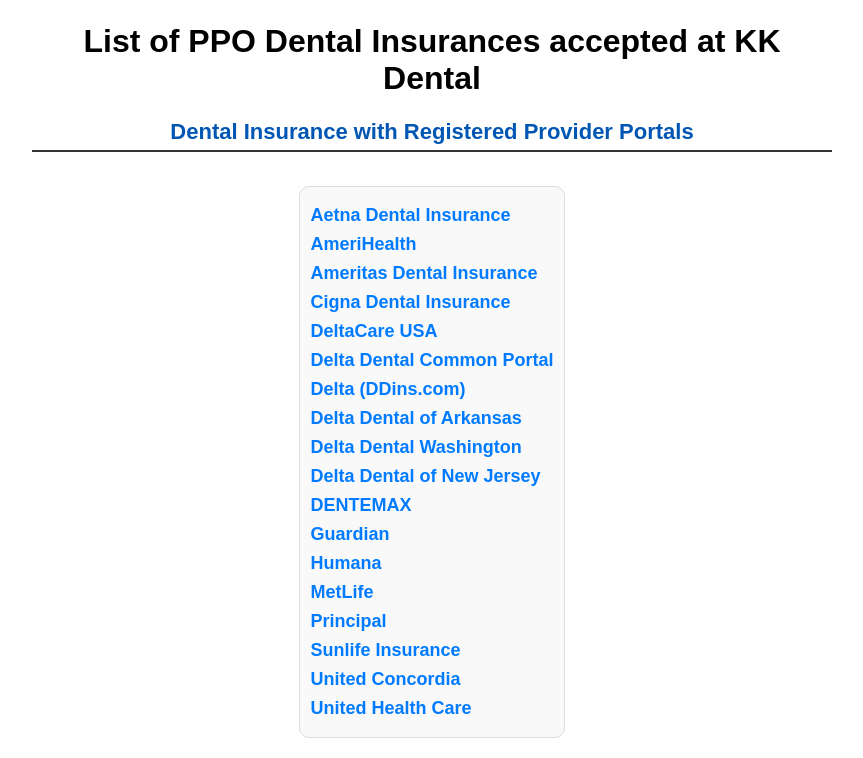
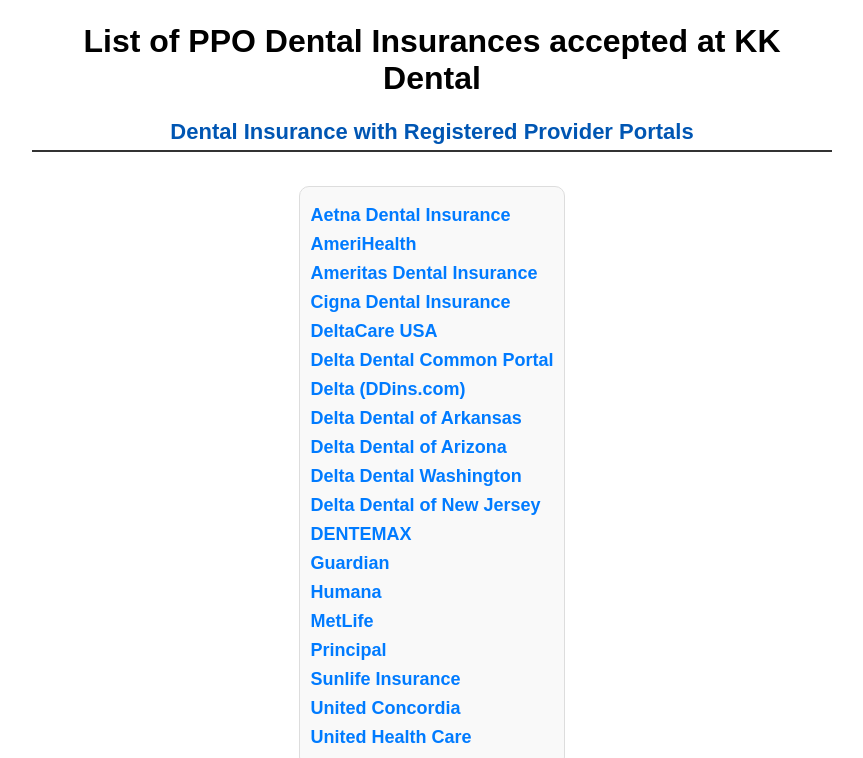
Before and after one commit to drkkdds/Dental-Insurance-bookmarks, a plain HTML site: page index.html in a window 1280 px wide. Shown: the part 342-1100 px from the top of the page, without its empty margins (208-1071 px from the left). Drawn offline with Linux system fonts and the light colour scheme.

Commit message:
Update index.html

```diff
--- a/index.html
+++ b/index.html
@@ -60,6 +60,7 @@
                 <li style="margin: 8px 0; font-size: 16px;"><a href="https://www.deltadental.com/" target="_blank">Delta Dental Common Portal</a></li>
                 <li style="margin: 8px 0; font-size: 16px;"><a href="https://www.deltadentalins.com/RSO/common/signon.jsp" target="_blank">Delta (DDins.com)</a></li>
                 <li style="margin: 8px 0; font-size: 16px;"><a href="https://my.deltadentalar.com/sign-in?mode=1" target="_blank">Delta Dental of Arkansas</a></li>
+                <li style="margin: 8px 0; font-size: 16px;"><a href="https://www.deltadentalaz.com/portals/" target="_blank">Delta Dental of Arizona</a></li>
                  <li style="margin: 8px 0; font-size: 16px;"><a href="https://www.deltadentalwa.com/provider" target="_blank">Delta Dental Washington</a></li>
 
                 <li style="margin: 8px 0; font-size: 16px;"><a href="https://www.deltadentalnj.com/sign-in?rp=%2fprivate%2fdentist%2fdashboard" target="_blank">Delta Dental of New Jersey</a></li>
```
